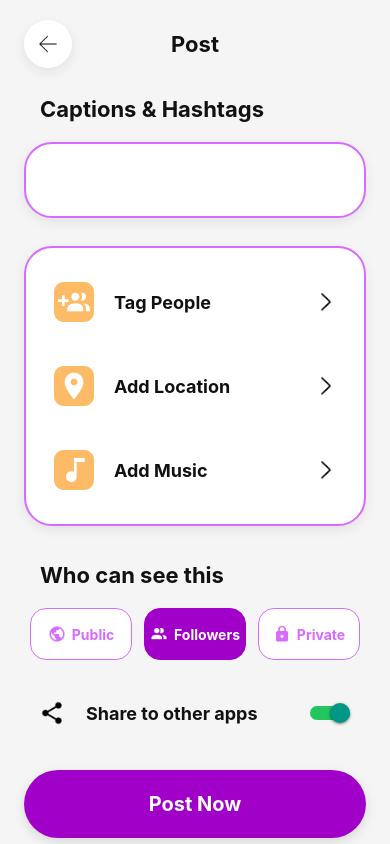
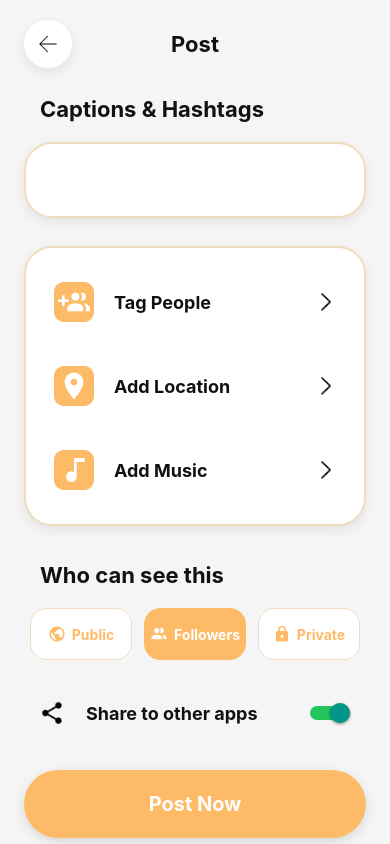
Before and after one commit to muhamedtharikintern/SocialMedia, a React Native app: screen /PostScreen in a window 390 px wide. Built offline with nearby package versions, Linux system fonts and the light colour scheme.

Commit message:
all changes in ui theme done

```diff
--- a/src/screens/AIResultScreen.js
+++ b/src/screens/AIResultScreen.js
@@ -242,6 +242,19 @@ const styles = StyleSheet.create({
     justifyContent:    'space-between',
     marginBottom:      32,
   },
+
+  goldButton: {
+  height: 74,
+  borderRadius: 999,
+  backgroundColor: '#FDBB67',
+  justifyContent: 'center',
+  alignItems: 'center',
+},
+goldButtonText: {
+  fontSize: 18,
+  fontWeight: '700',
+  color: '#FFFFFF',
+},
   backButton: {
     width:           64,
     height:          64,
@@ -320,7 +333,7 @@ const styles = StyleSheet.create({
     marginHorizontal: 20,
     backgroundColor:  '#FFFFFF',
     borderWidth:      2,
-    borderColor:      '#D46BDF',
+    borderColor:      '#D89A2D',
     borderRadius:     28,
     paddingHorizontal:24,
     paddingVertical:  34,
@@ -345,19 +358,19 @@ const styles = StyleSheet.create({
     marginBottom:     42,
   },
   hashtagPill: {
-    borderWidth:      2,
-    borderColor:      '#D46BDF',
-    borderRadius:     18,
-    paddingHorizontal:22,
-    paddingVertical:  14,
-    backgroundColor:  '#FFFFFF',
-    marginRight:      14,
-    marginBottom:     14,
+  backgroundColor: 'transparent',
+  borderWidth: 1.5,
+  borderColor: '#FDBB67',
+  borderRadius: 18,
+  paddingHorizontal: 22,
+  paddingVertical: 14,
+  marginRight: 14,
+  marginBottom: 14,
 },
   hashtagText: {
-    fontSize:   16,
+  fontSize: 16,
   fontWeight: '700',
-    color:      '#111111',
+  color: '#111111',
 },
   styleRow: {
     flexDirection:    'row',
@@ -368,10 +381,10 @@ const styles = StyleSheet.create({
   styleCard: {
     width:           width / 3.7,
     height:          150,
-    backgroundColor: '#FFFFFF',
+    backgroundColor: '#F8F8F8',
     borderRadius:    28,
     borderWidth:     2,
-    borderColor:     '#D46BDF',
+    borderColor:     '#FDBB67',
     justifyContent:  'center',
     alignItems:      'center',
     shadowColor:     '#000',
@@ -381,17 +394,17 @@ const styles = StyleSheet.create({
     elevation:       4,
   },
   activeStyleCard: {
-    backgroundColor: '#F9EEFF',
-    borderColor:     '#A100C8',
+  backgroundColor: '#FFF8EE',
+  borderColor: '#FDBB67',
 },
   styleText: {
-    marginTop:  18,
-    fontSize:   16,
+  marginTop: 18,
+  fontSize: 16,
   fontWeight: '600',
-    color:      '#E28AEF',
+  color: '#FDBB67',
 },
   activeStyleText: {
-    color: '#A100C8',
+    color: '#FDBB67',
   },
   bottomButtonRow: {
     flexDirection:    'row',
--- a/src/screens/PostNowScreen.js
+++ b/src/screens/PostNowScreen.js
@@ -221,7 +221,7 @@ export default function PostNowScreen({navigation}) {
             onValueChange={setShareToggle}
             trackColor={{
               false: '#9E9E9E',
-              true: '#A100C8',
+              true: '#FDBB67',
             }}
             thumbColor="#FFFFFF"
           />
@@ -234,10 +234,11 @@ export default function PostNowScreen({navigation}) {
           style={styles.postButtonWrapper}>
 
           <LinearGradient
-            colors={['#A100C8', '#8A00B8']}
-            start={{x: 0, y: 0}}
-            end={{x: 1, y: 0}}
-            style={styles.postButton}>
+  colors={['#FFFFFF', '#F0DDC0']}
+  locations={[0.1959, 0.815]}
+  start={{x: 1, y: 0}}
+  end={{x: 0, y: 1}}
+  style={{flex: 1}}>
 
             <Text style={styles.postButtonText}>
               Post Now
@@ -278,7 +279,10 @@ const styles = StyleSheet.create({
   height: 64,
   borderRadius: 32,
 
-    backgroundColor: '#FFFFFF',
+  backgroundColor: '#F8F5EF',
+
+  borderWidth: 1,
+  borderColor: '#E7E2D9',
 
   justifyContent: 'center',
   alignItems: 'center',
@@ -286,11 +290,7 @@ const styles = StyleSheet.create({
   shadowColor: '#000',
   shadowOpacity: 0.08,
   shadowRadius: 12,
-    shadowOffset: {
-      width: 0,
-      height: 4,
-    },
-
+  shadowOffset: {width: 0, height: 4},
   elevation: 5,
 },
 
@@ -327,10 +327,10 @@ const styles = StyleSheet.create({
   captionCard: {
   marginHorizontal: 20,
 
-    backgroundColor: '#FFFFFF',
+  backgroundColor: '#E8D8BC',
 
-    borderWidth: 2,
-    borderColor: '#D46BDF',
+  borderWidth: 1.5,
+  borderColor: '#FDBB67',
 
   borderRadius: 28,
 
@@ -340,14 +340,10 @@ const styles = StyleSheet.create({
   marginBottom: 34,
 
   shadowColor: '#000',
-    shadowOpacity: 0.06,
+  shadowOpacity: 0.08,
   shadowRadius: 12,
-    shadowOffset: {
-      width: 0,
-      height: 4,
-    },
-
-    elevation: 4,
+  shadowOffset: {width: 0, height: 4},
+  elevation: 5,
 },
 
   captionText: {
@@ -386,10 +382,10 @@ const styles = StyleSheet.create({
   actionCard: {
   marginHorizontal: 20,
 
-    backgroundColor: '#FFFFFF',
+  backgroundColor: '#E8D8BC',
 
-    borderWidth: 2,
-    borderColor: '#D46BDF',
+  borderWidth: 1.5,
+  borderColor: '#FDBB67',
 
   borderRadius: 30,
 
@@ -397,16 +393,6 @@ const styles = StyleSheet.create({
   paddingVertical: 28,
 
   marginBottom: 40,
-
-    shadowColor: '#000',
-    shadowOpacity: 0.06,
-    shadowRadius: 12,
-    shadowOffset: {
-      width: 0,
-      height: 4,
-    },
-
-    elevation: 4,
 },
 
   actionRow: {
@@ -453,7 +439,7 @@ const styles = StyleSheet.create({
     height: 58,
 
     borderWidth: 2,
-    borderColor: '#D46BDF',
+    borderColor: '#FDBB67',
 
     borderRadius: 18,
 
@@ -465,14 +451,14 @@ const styles = StyleSheet.create({
   },
 
   activePrivacyButton: {
-    backgroundColor: '#D46BDF',
+    backgroundColor: '#FDBB67',
   },
 
   privacyText: {
     fontSize: 16,
     fontWeight: '700',
 
-    color: '#D46BDF',
+    color: '#FDBB67',
 
     marginLeft: 8,
   },
--- a/src/screens/PostScreen.js
+++ b/src/screens/PostScreen.js
@@ -379,7 +379,7 @@ const styles = StyleSheet.create({
     backgroundColor:   '#FFFFFF',
     borderRadius:      28,
     borderWidth:       2,
-    borderColor:       '#D86BFF',
+    borderColor:       '#F0DDC0',
     paddingVertical:   36,
     paddingHorizontal: 28,
     marginBottom:      28,
@@ -410,7 +410,7 @@ const styles = StyleSheet.create({
     backgroundColor: '#FFFFFF',
     borderRadius:    28,
     borderWidth:     2,
-    borderColor:     '#D86BFF',
+    borderColor:     '#F0DDC0',
     paddingVertical: 12,
     marginBottom:    36,
     shadowColor:     '#000',
@@ -461,21 +461,21 @@ const styles = StyleSheet.create({
     height:          52,
     borderRadius:    16,
     borderWidth:     1.5,
-    borderColor:     '#D86BFF',
+    borderColor:     '#F0DDC0',
     backgroundColor: '#FFFFFF',
     paddingHorizontal:10,
     marginHorizontal: 6,
     overflow:        'hidden',
   },
   activePrivacyButton: {
-    backgroundColor: '#A100C8',
-    borderColor:     '#A100C8',
+    backgroundColor: '#FDBB67',
+    borderColor:     '#FDBB67',
   },
   privacyIcon: {
     width:      18,
     height:     18,
     resizeMode: 'contain',
-    tintColor:  '#D86BFF',
+    tintColor:  '#FDBB67',
     marginRight: 6,
   },
   activePrivacyIcon: {
@@ -484,7 +484,7 @@ const styles = StyleSheet.create({
   privacyText: {
     fontSize:          width < 380 ? 12 : 14,
     fontWeight:        '700',
-    color:             '#D86BFF',
+    color:             '#FDBB67',
     includeFontPadding:false,
   },
   activePrivacyText: {
@@ -516,7 +516,7 @@ const styles = StyleSheet.create({
     width:           width - 48,
     height:          68,
     borderRadius:    999,
-    backgroundColor: '#A100C8',
+    backgroundColor: '#FDBB67',
     alignSelf:       'center',
     alignItems:      'center',
     justifyContent:  'center',
```
Lines whose indentation alone changed are shown as unchanged.
